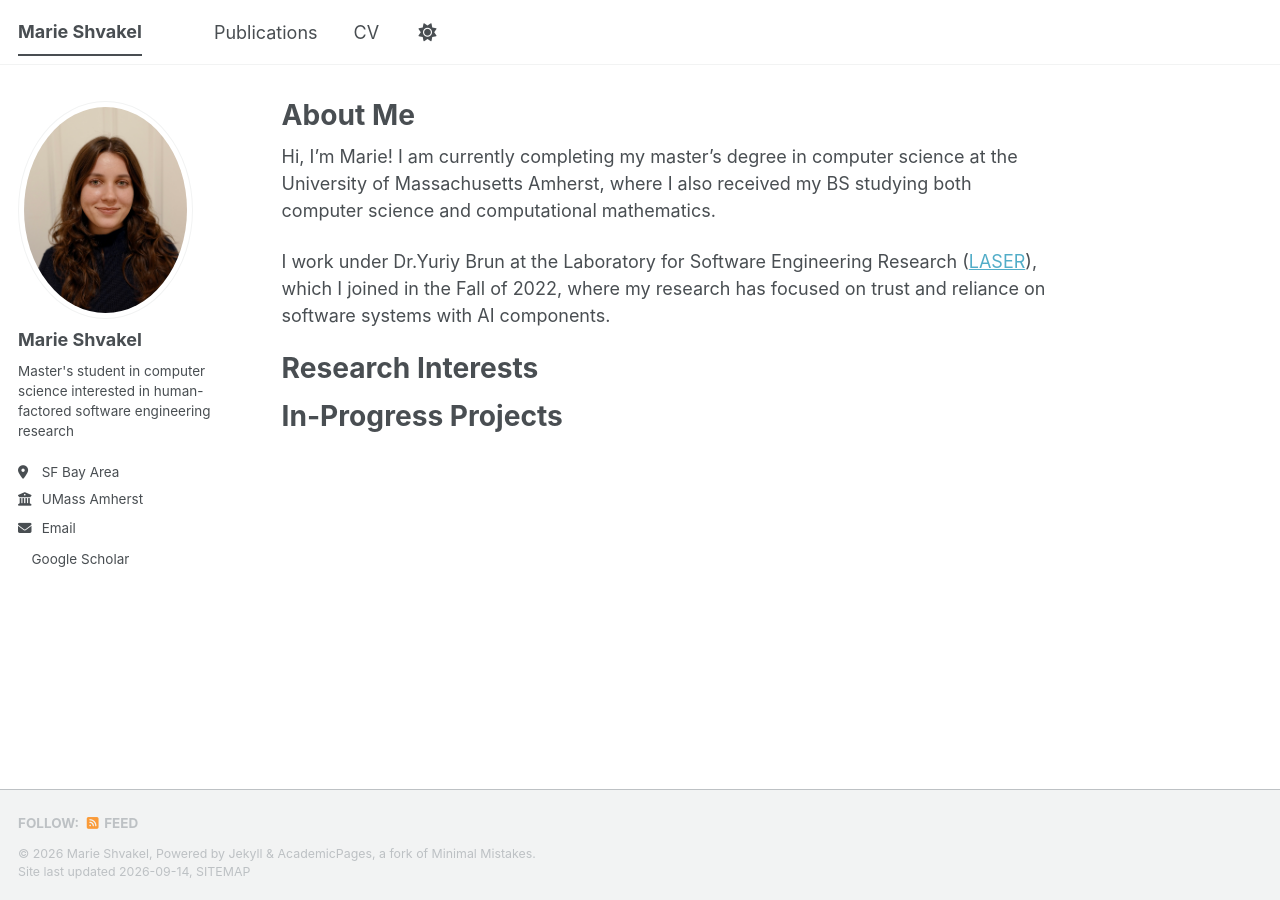
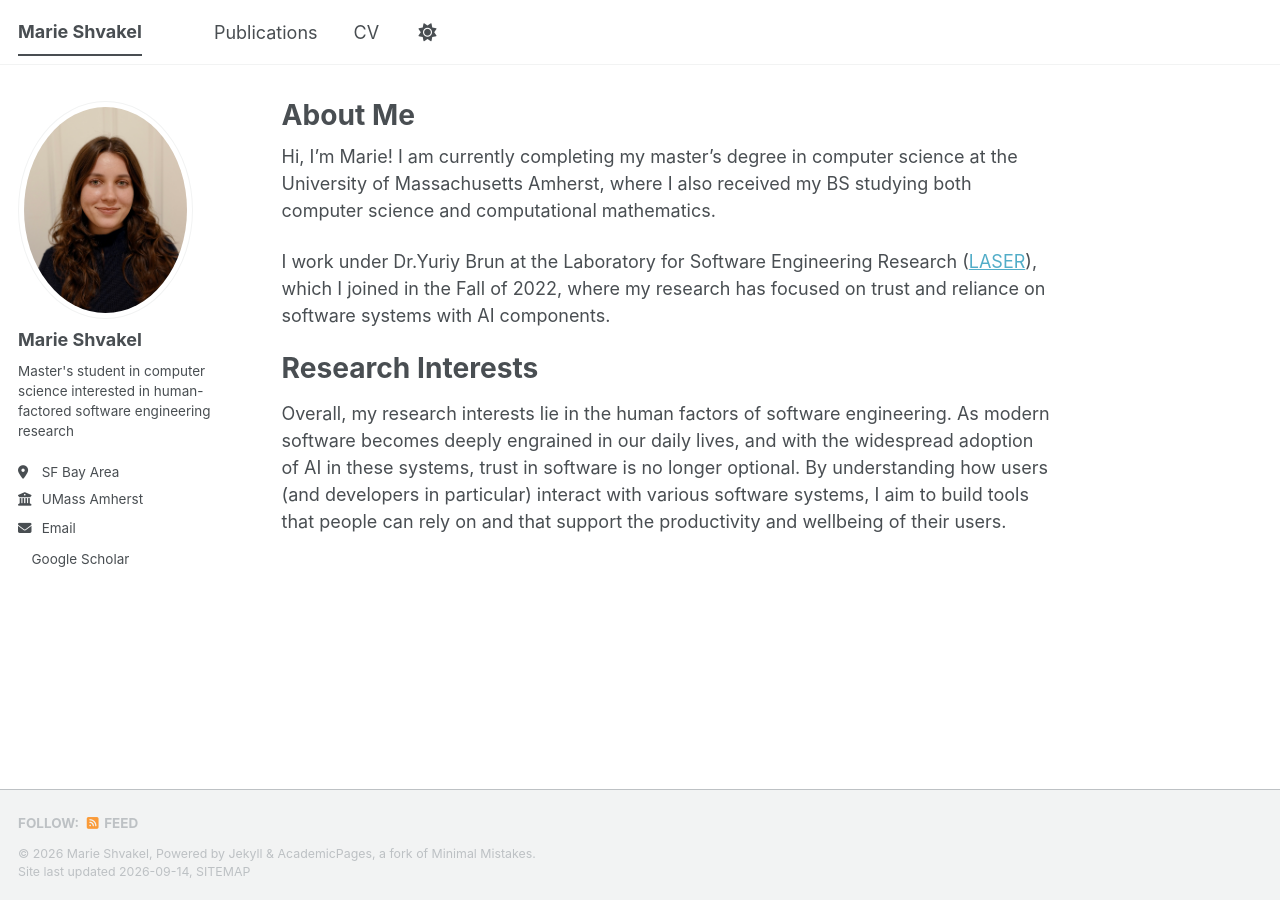
Before and after one commit to MShvakel/MShvakel.github.io, a Jekyll site: the page built from _pages/about.md, in a window 1280 px wide. Built offline with Jekyll 4.4.1, drawn with Linux system fonts in a browser that asks for light colours; a style sheet for code colours, icons or effects is not loaded.

Commit message:
Revise research interests in about.md

```diff
--- a/_pages/about.md
+++ b/_pages/about.md
@@ -13,6 +13,4 @@ I work under Dr.Yuriy Brun at the Laboratory for Software Engineering Research (
 
 Research Interests
 ======
-
-In-Progress Projects
-======
+Overall, my research interests lie in the human factors of software engineering. As modern software becomes deeply engrained in our daily lives, and with the widespread adoption of AI in these systems, trust in software is no longer optional. By understanding how users (and developers in particular) interact with various software systems, I aim to build tools that people can rely on and that support the productivity and wellbeing of their users.
```
